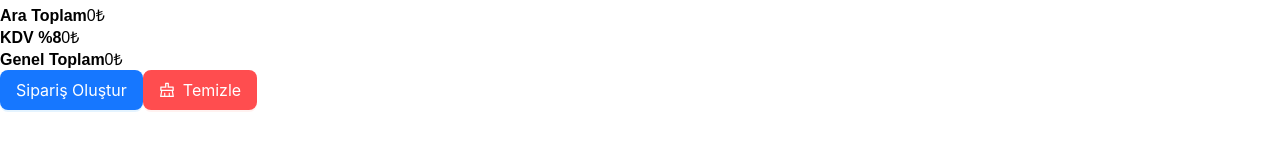
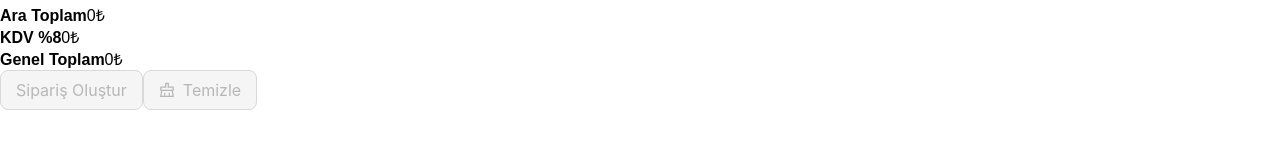
Before and after one commit to ardaozcelk/pos-application, a React (Create React App) app in the folder client/: page / in a window 1280 px wide. Shown: the part 346-496 px from the top of the page. Built offline with nearby package versions, Linux system fonts and the light colour scheme; no server answers; a web font is replaced by a local one.

Commit message:
clear-basket

```diff
--- a/client/src/components/cart/CartTotals.jsx
+++ b/client/src/components/cart/CartTotals.jsx
@@ -1,7 +1,7 @@
-import { Button } from "antd"
+import { Button, message } from "antd"
 import { ClearOutlined, PlusCircleOutlined, MinusCircleOutlined } from "@ant-design/icons";
 import { useDispatch, useSelector } from "react-redux";
-import { deleteCart, increase, decrease } from "../../redux/cartSlice";
+import { deleteCart, increase, decrease, reset } from "../../redux/cartSlice";
 
 const CartTotals = () => {
     const cart = useSelector((state) => state.cart);
@@ -16,7 +16,10 @@ const CartTotals = () => {
                     <li className="cart-item flex justify-between" key={item._id}>
                         <div className="flex items-center">
                             <img src={item.img} alt="" className="w-16 h-16 object-cover cursor-pointer"
-                                onClick={() => dispatch(deleteCart(item))} />
+                                onClick={() => {
+                                    dispatch(deleteCart(item));
+                                    message.success("Ürün Sepetten Silindi.")
+                                }} />
                             <div className="flex flex-col ml-2">
                                 <b>{item.title}</b>
                                 <span>{item.price}₺ x {item.quantity}</span>
@@ -33,6 +36,7 @@ const CartTotals = () => {
                                     if (item.quantity === 1) {
                                         if (window.confirm("Ürün Silinsin Mi ?")) {
                                             dispatch(decrease(item))
+                                            message.success("Ürün Sepetten Silindi.")
                                         }
                                     }
                                     if (item.quantity > 1) {
@@ -63,8 +67,15 @@ const CartTotals = () => {
                     </div>
                 </div>
                 <div className="py-4">
-                    <Button type="primary" size="large" className="w-full">Sipariş Oluştur</Button>
-                    <Button type="primary" size="large" className="w-full mt-2 flex items-center justify-center" icon={<ClearOutlined />} danger>Temizle</Button>
+                    <Button type="primary" size="large" className="w-full"
+                        disabled={cart.cartItems.length > 0 ? false : true}>Sipariş Oluştur</Button>
+                    <Button type="primary" size="large" className="w-full mt-2 flex items-center justify-center" icon={<ClearOutlined />} danger
+                        disabled={cart.cartItems.length > 0 ? false : true} onClick={() => {
+                            if (window.confirm("Emin Misiniz ?")) {
+                                dispatch(reset());
+                                message.success("Sepet Başarıyla Temizlendi.");
+                            }
+                        }}>Temizle</Button>
                 </div>
             </div>
 
--- a/client/src/components/products/ProductItem.jsx
+++ b/client/src/components/products/ProductItem.jsx
@@ -1,3 +1,4 @@
+import { message } from "antd";
 import { addProduct } from "../../redux/cartSlice";
 import { useDispatch } from "react-redux";
 
@@ -6,6 +7,7 @@ const ProductItem = ({ item }) => {
     const dispatch = useDispatch();
     const handleClick = () => {
         dispatch(addProduct({ ...item, quantity: 1 }));
+        message.success("Ürün Sepete Eklendi.");
     }
     return (
         <div className="product-item border hover:shadow-lg cursor-pointer transition-all select-none"
--- a/client/src/redux/cartSlice.js
+++ b/client/src/redux/cartSlice.js
@@ -37,9 +37,13 @@ const cartSlice = createSlice({
                 state.cartItems = state.cartItems.filter((item) => item._id !== action.payload._id);
             }
             state.total -= cartItem.price;
+        },
+        reset: (state, action) => {
+            state.cartItems = [];
+            state.total = 0;
         }
     }
 });
 
-export const { addProduct, deleteCart, increase, decrease } = cartSlice.actions
+export const { addProduct, deleteCart, increase, decrease, reset } = cartSlice.actions
 export default cartSlice.reducer;
```
